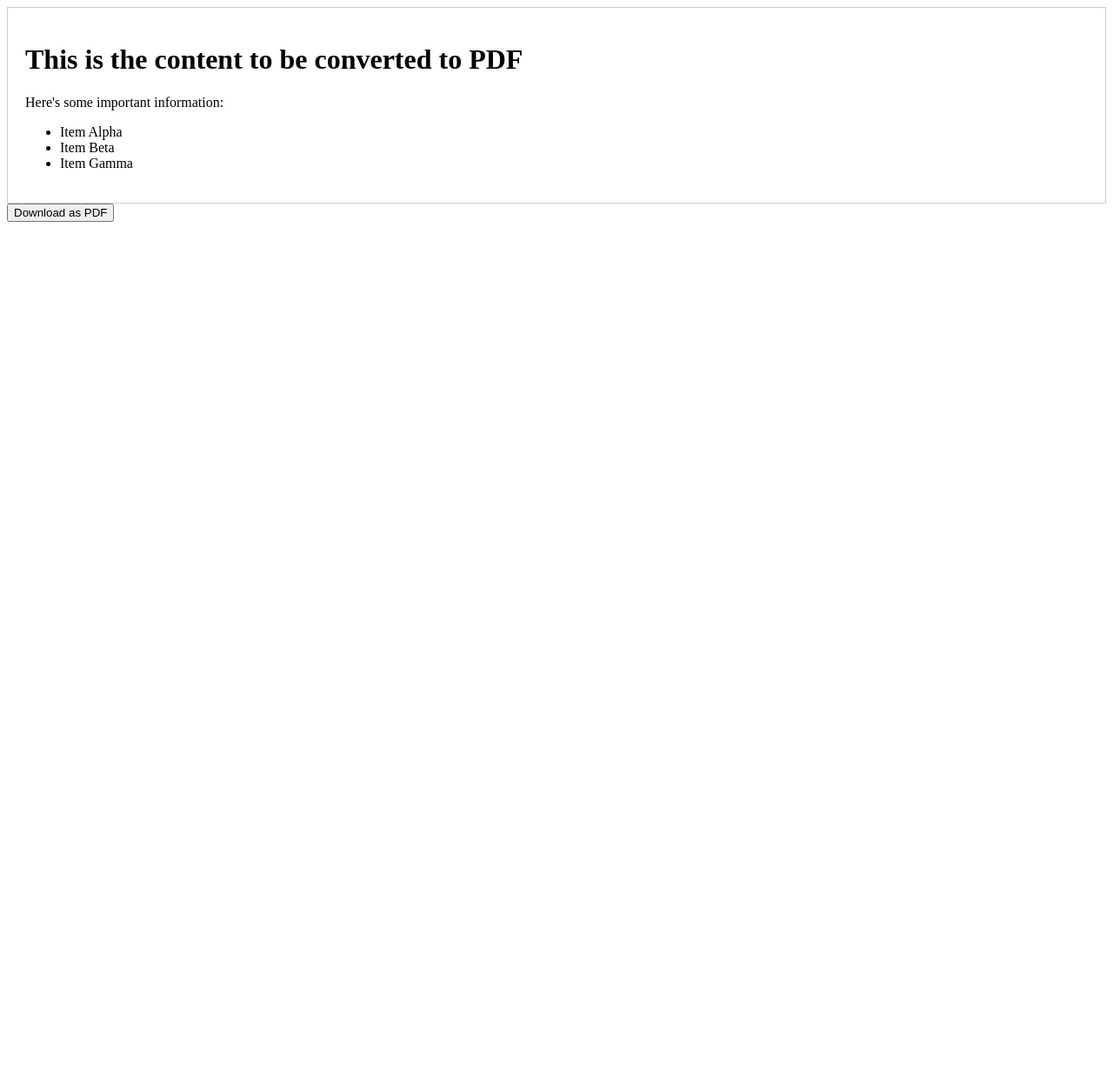
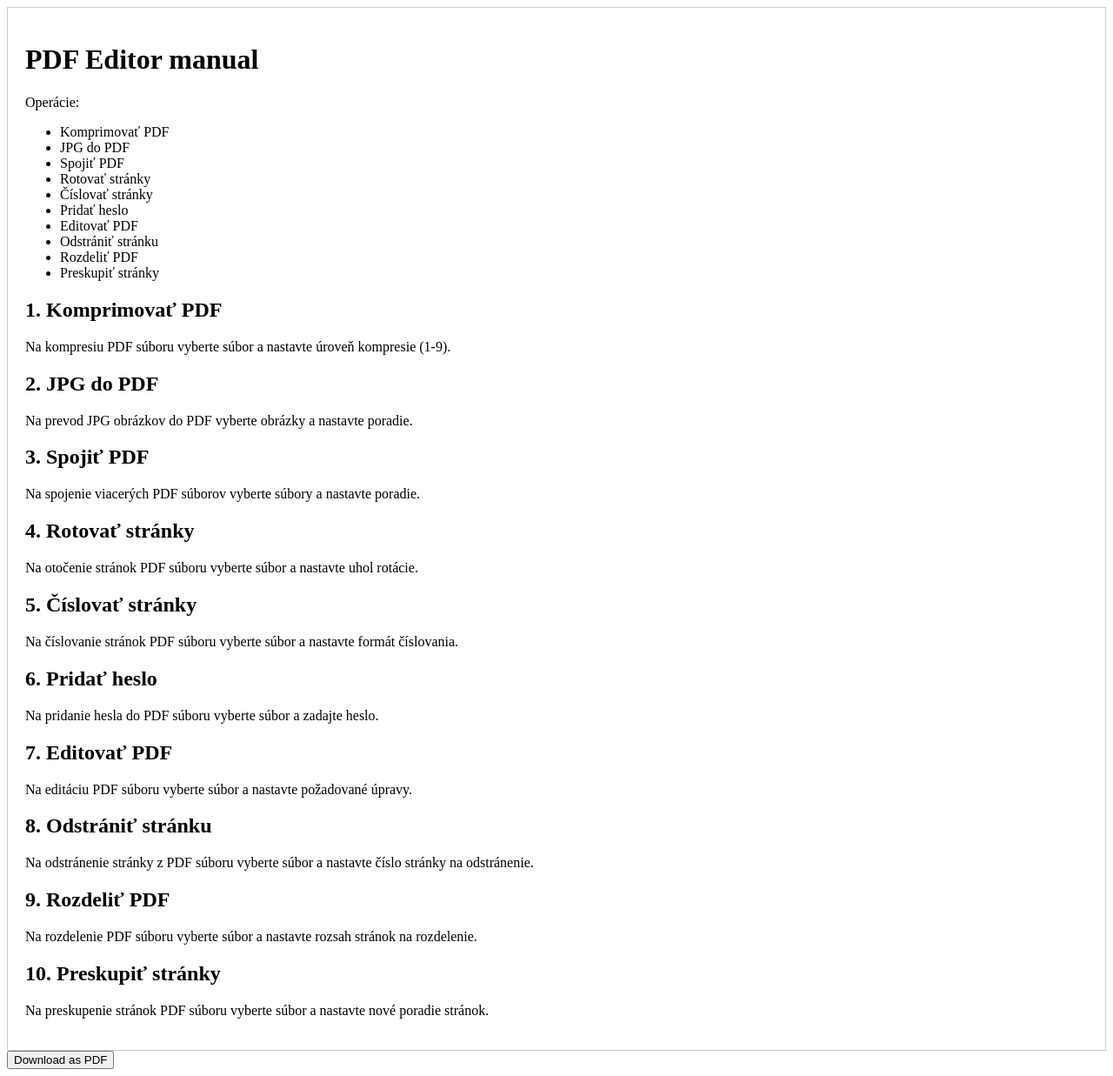
Before and after one commit to PLesi/WEBTE2zaverecneZdanie, a PHP site: page /manual.php in a window 1280 px wide. Shown: the whole page at 87% size. Before the commit the page ends 255 px from the top, so only its background shows below. Run offline with PHP 8.4, Linux system fonts and the light colour scheme.

Commit message:
manual obsah

```diff
--- a/manual.php
+++ b/manual.php
@@ -6,13 +6,40 @@
 <body>
 
     <div id="toPDF" style="border: 1px solid #ccc; padding: 20px;">
-        <h1>This is the content to be converted to PDF</h1>
-        <p>Here's some important information:</p>
+        <h1>PDF Editor manual</h1>
+        <p>Operácie:</p>
         <ul>
-            <li>Item Alpha</li>
-            <li>Item Beta</li>
-            <li>Item Gamma</li>
+            <li>Komprimovať PDF</li>
+            <li>JPG do PDF</li>
+            <li>Spojiť PDF</li>
+            <li>Rotovať stránky</li>
+            <li>Číslovať stránky</li>
+            <li>Pridať heslo</li>
+            <li>Editovať PDF</li>
+            <li>Odstrániť stránku</li>
+            <li>Rozdeliť PDF</li>
+            <li>Preskupiť stránky</li>
         </ul>
+        <h2>1. Komprimovať PDF</h2>
+        <p>Na kompresiu PDF súboru vyberte súbor a nastavte úroveň kompresie (1-9).</p>
+        <h2>2. JPG do PDF</h2>
+        <p>Na prevod JPG obrázkov do PDF vyberte obrázky a nastavte poradie.</p>
+        <h2>3. Spojiť PDF</h2>
+        <p>Na spojenie viacerých PDF súborov vyberte súbory a nastavte poradie.</p>
+        <h2>4. Rotovať stránky</h2>
+        <p>Na otočenie stránok PDF súboru vyberte súbor a nastavte uhol rotácie.</p>
+        <h2>5. Číslovať stránky</h2>
+        <p>Na číslovanie stránok PDF súboru vyberte súbor a nastavte formát číslovania.</p>
+        <h2>6. Pridať heslo</h2>
+        <p>Na pridanie hesla do PDF súboru vyberte súbor a zadajte heslo.</p>
+        <h2>7. Editovať PDF</h2>
+        <p>Na editáciu PDF súboru vyberte súbor a nastavte požadované úpravy.</p>
+        <h2>8. Odstrániť stránku</h2>
+        <p>Na odstránenie stránky z PDF súboru vyberte súbor a nastavte číslo stránky na odstránenie.</p>
+        <h2>9. Rozdeliť PDF</h2>
+        <p>Na rozdelenie PDF súboru vyberte súbor a nastavte rozsah stránok na rozdelenie.</p>
+        <h2>10. Preskupiť stránky</h2>
+        <p>Na preskupenie stránok PDF súboru vyberte súbor a nastavte nové poradie stránok.</p>
     </div>
 
     <button onclick="downloadPDF()">Download as PDF</button>
--- a/manualPDF.php
+++ b/manualPDF.php
@@ -1,5 +1,5 @@
 <?php
-require_once('../../vendor/autoload.php');
+require_once('../../vendor/autoload.php'); //path to the autoload.php file
 
 if(isset($_POST['pdf_content'])){
     $htmlContent = $_POST['pdf_content'];
```
